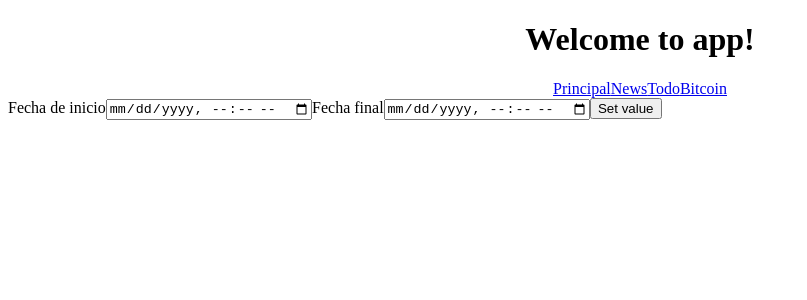
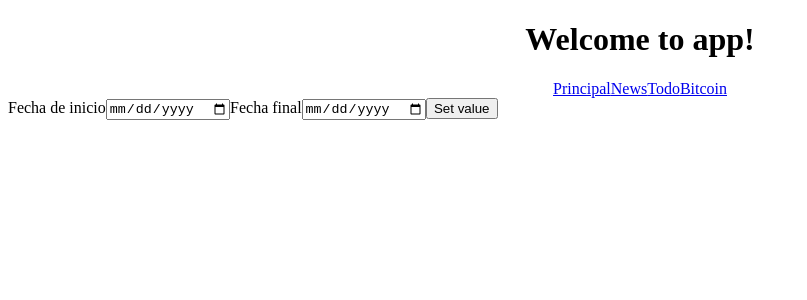
Before and after one commit to RosyG/news-app-angular, an Angular app: page /bitcoin in a window 1280 px wide. Shown: the top 300 px of the page, without its empty margins (0-807 px from the left). Built offline with nearby package versions, Linux system fonts and the light colour scheme; no server answers.

Commit message:
fix(todo):Save in LS

```diff
--- a/src/app/bitcoin-prices/bitcoin-prices.component.ts
+++ b/src/app/bitcoin-prices/bitcoin-prices.component.ts
@@ -1,4 +1,5 @@
 import { Component, OnInit } from '@angular/core';
+import { ApiService } from '../api.service';
 
 @Component({
   selector: 'app-bitcoin-prices',
@@ -6,22 +7,35 @@ import { Component, OnInit } from '@angular/core';
   styleUrls: ['./bitcoin-prices.component.css'],
   template: `
     <label>Fecha de inicio</label>
-    <input type="datetime-local" [(ngModel)]="start_date">
+    <input type="date" [(ngModel)]="start_date">
     <label>Fecha final</label>
-    <input type="datetime-local" [(ngModel)]="end_date">
+    <input type="date" [(ngModel)]="end_date">
     <button (click)="setDate()">Set value</button>
   `,
-
+  providers: [ApiService]
 })
 export class BitcoinPricesComponent implements OnInit {
   public start_date;
   public end_date;
-  public part1;
-  setDate() {
-    console.log(this.start_date, 'inicio', this.end_date, 'fin');
-  }
+  public dataBit;
+  errorMessage: any;
   constructor(
-  ) { }
+    private  apiService:  ApiService
+  ) {
+    this.apiService.getBitcoin(this.start_date, this.end_date)
+    .subscribe(
+      result => {
+        this.dataBit = result;
+      },
+      error => {
+        this.errorMessage = <any>error;
+
+        if (this.errorMessage !== null) {
+            alert('Error');
+        }
+      }
+    );
+   }
 
   ngOnInit() {
   }
--- a/src/app/pipes/date.pipes.ts
+++ b/src/app/pipes/date.pipes.ts
@@ -3,11 +3,11 @@ import { Pipe, PipeTransform } from '@angular/core';
 @Pipe ({ name: 'dateInput' })
 
 export class DatePipe implements PipeTransform {
-  transform (startDate, endDate) {
+  transform (n1, n2) {
     // tslint:disable-next-line:radix
-    const start_date = parseInt(startDate);
+    const n_1 = parseInt(n1);
     // tslint:disable-next-line:radix
-    const end_date = parseInt(endDate);
-    return 'Result ' + (start_date * end_date);
+    const n_2 = parseInt(n2);
+    return 'Result ' + (n_1 * n_2);
   }
 }
--- a/src/app/todos/todos.component.html
+++ b/src/app/todos/todos.component.html
@@ -2,11 +2,12 @@
     todos works!
   </p>
   <input [(ngModel)]="task"  required>
-  <input type="datetime-local" [(ngModel)]="fecha">
+  <!-- <input type="datetime-local" [(ngModel)]="fecha"> -->
   <button (click)="addTask()">Set value</button>
 
-  <div>
-      <li ng-repeat="let item in todoList">
-        {{item}}
-      </li>
-  </div>
+  <ol *ngFor="let item of listAllTask">
+      <p>
+        {{item.task}}
+        <span>{{item.date | date: 'yyyy-MM-dd HH:MM'}}</span>
+      </p>
+  </ol>
--- a/src/app/todos/todos.component.ts
+++ b/src/app/todos/todos.component.ts
@@ -6,15 +6,22 @@ import { Component, OnInit } from '@angular/core';
   styleUrls: ['./todos.component.css'],
 })
 export class TodosComponent implements OnInit {
-  fecha = '';
+  fecha = new Date();
   task = '';
   newTask = {};
   todoList = [];
+  listAllTask;
   addTask() {
     this.newTask = { 'task': this.task, 'date': this.fecha};
     this.todoList.push(this.newTask);
-    console.log(this.todoList);
-   }
+    localStorage.allTask = JSON.stringify(this.todoList);
+    this.drawnList();
+  }
+
+  drawnList = () => {
+    this.listAllTask = JSON.parse(localStorage.allTask);
+  }
+
   constructor() { }
 
   ngOnInit() {
```
